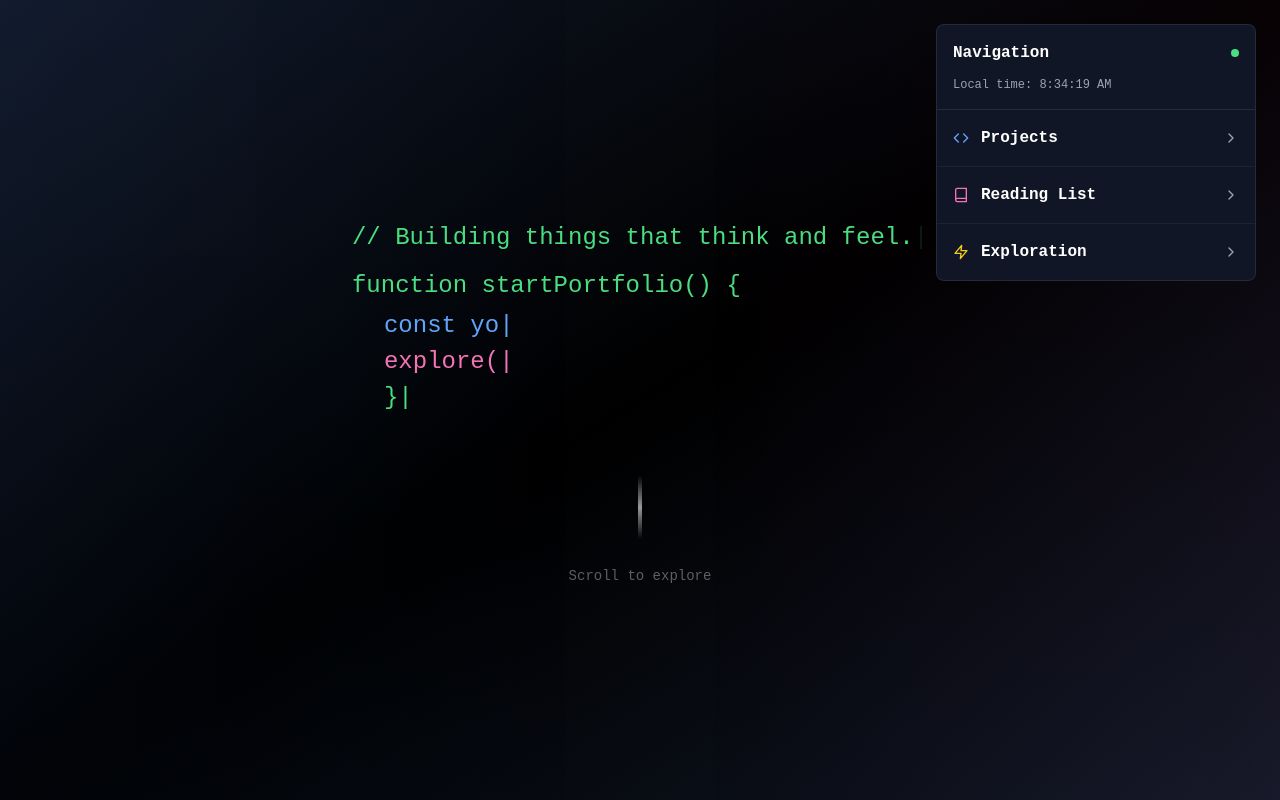
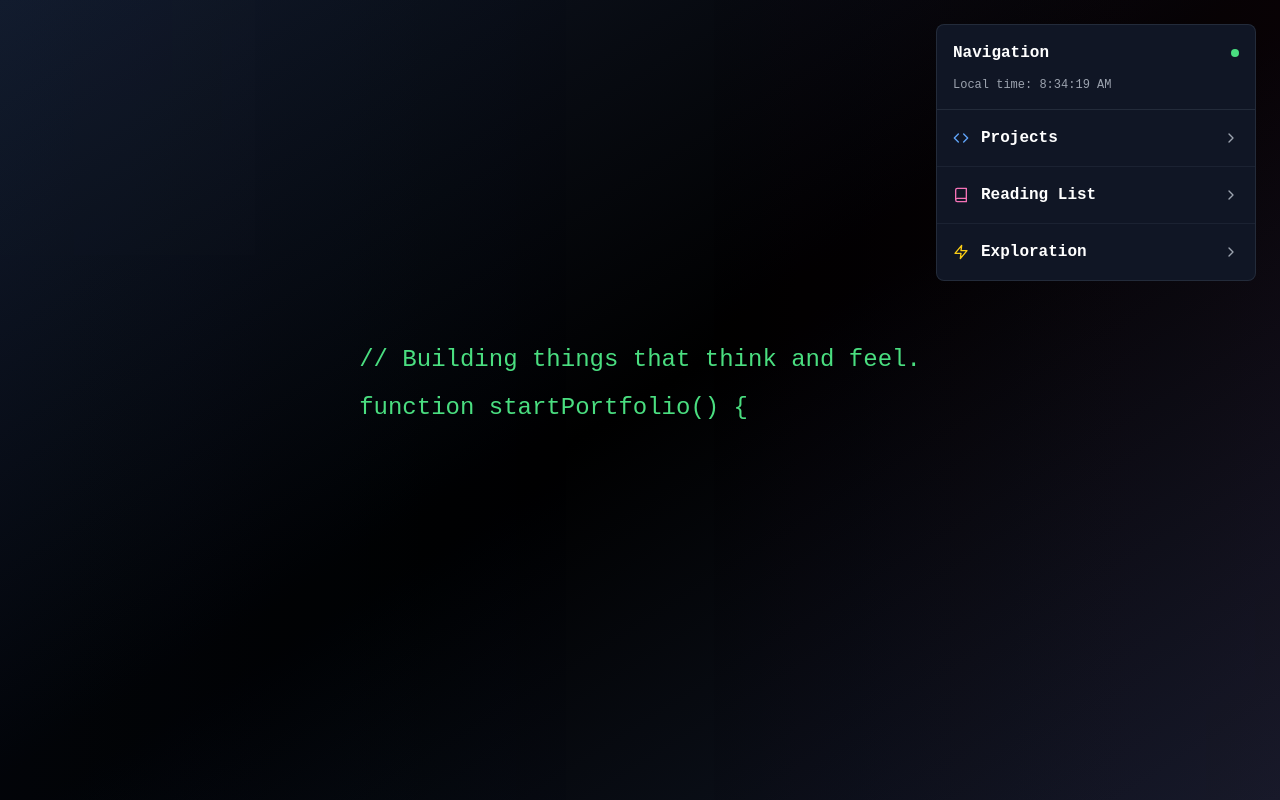
Before and after one commit to titan00001/personal-portfolio-v2, a React (Vite) app: page / in a window 1280 px wide. Shown: the top 800 px of the page. Built offline with nearby package versions, Linux system fonts and the light colour scheme.

Commit message:
Enhance HeroSection and TypingAnimation components with improved step handling and animation timing. Added new completion handlers for additional steps in HeroSection and introduced a cursor visibility toggle in TypingAnimation after completion.

```diff
--- a/src/components/HeroSection.tsx
+++ b/src/components/HeroSection.tsx
@@ -5,11 +5,34 @@ export const HeroSection: React.FC = () => {
   const [step, setStep] = useState(0);
 
   const handleFirstComplete = () => {
-    setTimeout(() => setStep(1), 500);
+    setTimeout(() => {
+      setStep(1);
+
+    }, 2000);
   };
 
   const handleSecondComplete = () => {
-    setTimeout(() => setStep(2), 300);
+    setTimeout(() => {
+      setStep(2);
+    }, 2000);
+  };
+
+  const handleStep3Complete = () => {
+    setTimeout(() => {
+      setStep(3);
+    }, 1000);
+  };
+
+  const handleStep4Complete = () => {
+    setTimeout(() => {
+      setStep(4);
+    }, 1000);
+  };
+
+  const handleStep5Complete = () => {
+    setTimeout(() => {
+      setStep(5);
+    }, 1000);
   };
 
   return (
@@ -38,24 +61,41 @@ export const HeroSection: React.FC = () => {
                 speed={40}
                 onComplete={handleSecondComplete}
               />
-              {step >= 2 && (
-                <div className="ml-8 mt-2 space-y-1">
+              <div className="ml-8 mt-2">
+                {step >= 2 && (
                   <div className="text-blue-400">
-                    <TypingAnimation text="const you = getInspired();\" speed={30} />
+                    <TypingAnimation
+                      text="const you = getInspired();"
+                      speed={30}
+                      onComplete={handleStep3Complete}
+                    />
                   </div>
+                )}
+                {step >= 3 && (
                   <div className="text-pink-400">
-                    <TypingAnimation text="explore(you);" speed={30} />
+                    <TypingAnimation
+                      text="explore(you);"
+                      speed={30}
+                      onComplete={handleStep4Complete}
+                    />
                   </div>
+                )}
+
+              </div>
+              {step >= 4 && (
                   <div className="text-green-400">
-                    <TypingAnimation text="}" speed={30} />
+                    <TypingAnimation
+                      text="}"
+                      speed={30}
+                      onComplete={handleStep5Complete}
+                    />
                   </div>
-                </div>
-              )}
+                )}
             </div>
           )}
         </div>
 
-        {step >= 2 && (
+        {step >= 5 && (
           <div className="mt-16 animate-fade-in">
             <div className="w-1 h-16 bg-gradient-to-b from-transparent via-white to-transparent mx-auto animate-bounce"></div>
             <p className="text-white/60 text-sm mt-4">Scroll to explore</p>
--- a/src/components/TypingAnimation.tsx
+++ b/src/components/TypingAnimation.tsx
@@ -1,21 +1,25 @@
-import React, { useState, useEffect } from 'react';
+import React, { useState, useEffect, useRef } from 'react';
 
 interface TypingAnimationProps {
   text: string;
   speed?: number;
   onComplete?: () => void;
   className?: string;
+  showCursorAfterComplete?: boolean;
 }
 
 export const TypingAnimation: React.FC<TypingAnimationProps> = ({
   text,
   speed = 50,
   onComplete,
-  className = ""
+  className = "",
+  showCursorAfterComplete = false
 }) => {
   const [displayText, setDisplayText] = useState('');
   const [currentIndex, setCurrentIndex] = useState(0);
   const [showCursor, setShowCursor] = useState(true);
+  const [isComplete, setIsComplete] = useState(false);
+  const hasCalledComplete = useRef(false);
 
   useEffect(() => {
     if (currentIndex < text.length) {
@@ -24,24 +28,41 @@ export const TypingAnimation: React.FC<TypingAnimationProps> = ({
         setCurrentIndex(prev => prev + 1);
       }, speed);
       return () => clearTimeout(timeout);
-    } else if (onComplete) {
+    } else if (!hasCalledComplete.current) {
+      setIsComplete(true);
+      if (onComplete) {
+        hasCalledComplete.current = true;
         onComplete();
+      }
     }
   }, [currentIndex, text, speed, onComplete]);
 
   useEffect(() => {
+    if (!isComplete || showCursorAfterComplete) {
       const interval = setInterval(() => {
         setShowCursor(prev => !prev);
       }, 500);
       return () => clearInterval(interval);
-  }, []);
+    } else {
+      setShowCursor(false);
+    }
+  }, [isComplete, showCursorAfterComplete]);
+
+  useEffect(() => {
+    hasCalledComplete.current = false;
+    setCurrentIndex(0);
+    setDisplayText('');
+    setIsComplete(false);
+  }, [text]);
 
   return (
     <span className={className}>
       {displayText}
+      {(!isComplete || showCursorAfterComplete) && (
         <span className={`inline-block ${showCursor ? 'opacity-100' : 'opacity-0'} transition-opacity`}>
           |
         </span>
+      )}
     </span>
   );
 };
```
Lines whose indentation alone changed are shown as unchanged.
